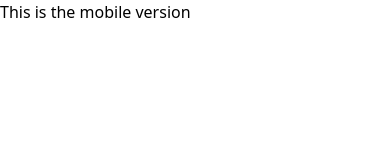
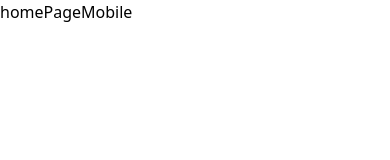
Before and after one commit to Techxaro/tecxaro-website, a React (Vite) app in the folder website/: page / in a window 390 px wide. Shown: the top 160 px of the page. Built offline with nearby package versions, Linux system fonts and the light colour scheme.

Commit message:
completed designing the mobile version of the website now lets start coding it after i have solved 2 easy questions

```diff
--- a/website/src/App.jsx
+++ b/website/src/App.jsx
@@ -3,6 +3,7 @@ import { HomePageDesktop } from './screenSize/Desktop/Pages/homePage'
 
 
 import './App.css'
+import { HomePageMobile } from './screenSize/Mobile/Pages/homePageMobile';
 // import { HomePageMobile } from './screenSize/Mobile/Pages/homePageMobile';
 
 function App() {
@@ -22,7 +23,7 @@ function App() {
   }else{
     return(
       <div>
-        This is the mobile version
+        <HomePageMobile/>
       </div>
     )
   }
--- a/website/src/screenSize/Mobile/Pages/homePageMobile.jsx
+++ b/website/src/screenSize/Mobile/Pages/homePageMobile.jsx
@@ -1,6 +1,15 @@
+// IMPORTIN THE COMPONENTS HERE
+
+
+// IMPORTING THE CSS HERE
+import "./homePageMobile.css"
+
+
 
 export const HomePageMobile = () => {
-  return (
-    <d1iv>homePageMobile</d1iv>
-  )
+    return (
+        <div>
+            homePageMobile
+        </div>
+    )
 }
```
